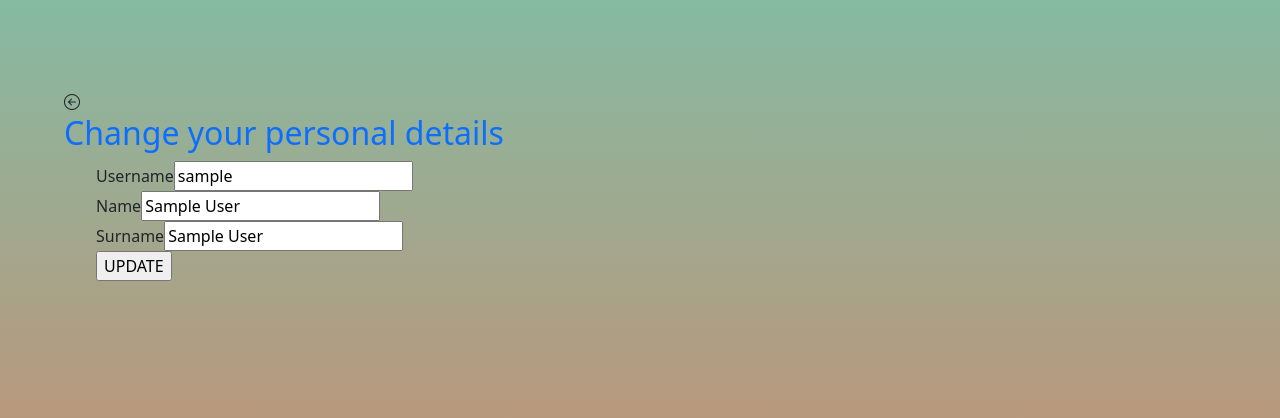
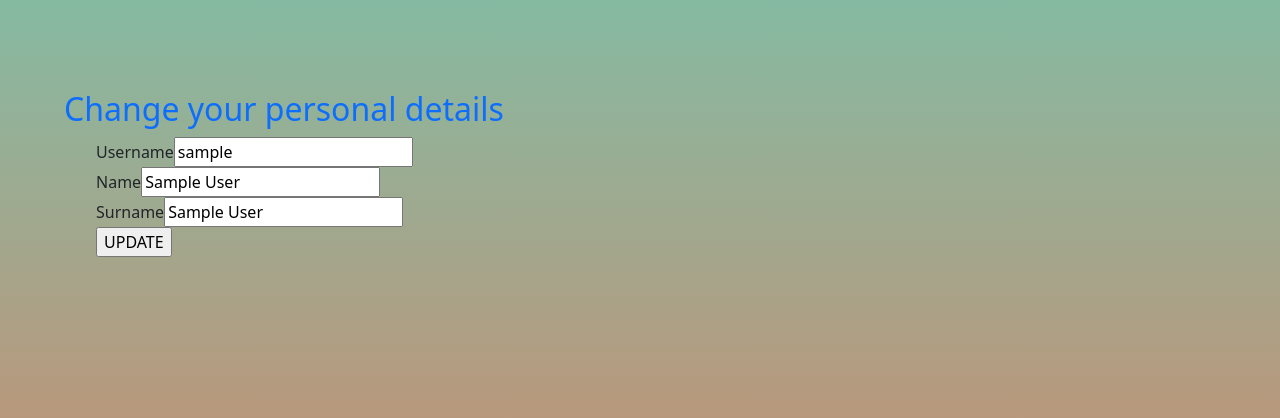
Before and after one commit to mRickk/revly, a PHP site: page /change-personal-details.php in a window 1280 px wide. Shown: the part 58-476 px from the top of the page. Run offline with PHP 8.4, Linux system fonts and the light colour scheme; the visitor is signed in with stand-in values (Sample User, id 1).

Commit message:
Removed old backward arrowe

```diff
--- a/site/template/password-form.php
+++ b/site/template/password-form.php
@@ -1,5 +1,4 @@
 <?php $user = $templateParams["user"]; ?>
-<a href="#" onclick="history.go(-1)"><i class="bi bi-arrow-left-circle"></i></a>
 <form action="#" method="POST">
     <h2 class="text-primary d-flex align-items-center">Change your password</h2>
     <ul>
--- a/site/template/personal-details-form.php
+++ b/site/template/personal-details-form.php
@@ -1,5 +1,4 @@
 <?php $user = $templateParams["user"]; ?>
-<a href="settings.php"><i class="bi bi-arrow-left-circle"></i></a>
 <form action="#" method="POST">
     <h2 class="text-primary d-flex align-items-center">Change your personal details</h2>
     <ul>
--- a/site/template/photo-bio-form.php
+++ b/site/template/photo-bio-form.php
@@ -1,5 +1,4 @@
 <?php $user = $templateParams["user"]; ?>
-<a href="settings.php"><i class="bi bi-arrow-left-circle"></i></a>
 <form action="#" method="POST" enctype="multipart/form-data">
     <h2 class="text-primary d-flex align-items-center">Change your information</h2>
     <ul>
```
